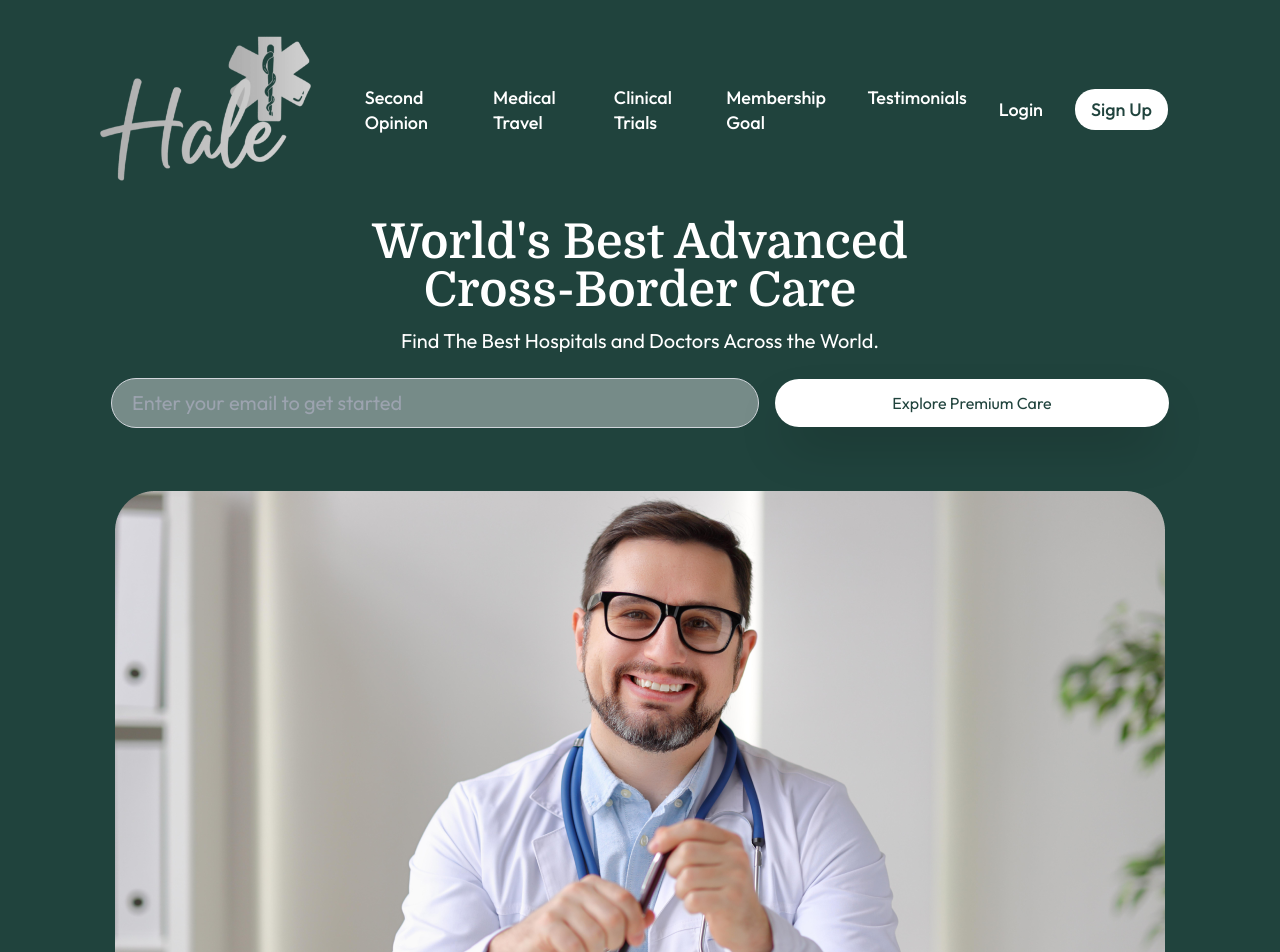
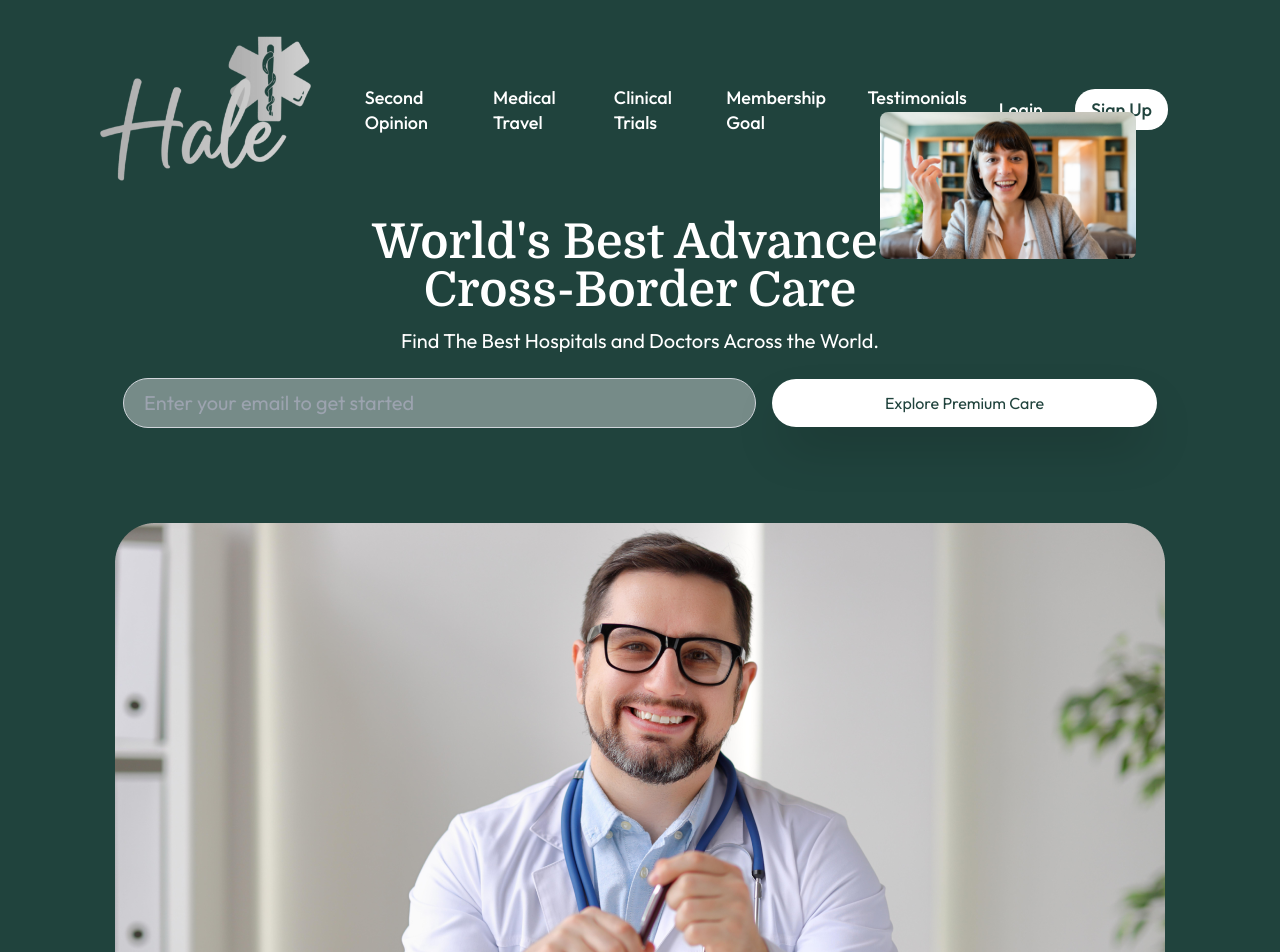
Before and after one commit to utkarsh125/project-hale, a React (Vite) app: page / in a window 1280 px wide. Shown: the top 952 px of the page. Built offline with nearby package versions, Linux system fonts and the light colour scheme.

Commit message:
added initial implementation of patient

```diff
--- a/src/components/Header/Header.jsx
+++ b/src/components/Header/Header.jsx
@@ -15,10 +15,10 @@ const Header = () => {
             <button type='button' className='overflow-hidden w-1/4 px-2 font-normal sm:px-2 sm:py-2 md:py-3 md:px-4 ml-4 justify-center shadow-2xl rounded-full flex bg-[#FFFFFF] text-dark-bg-green sm:my-2.5 sm:w-[60%]'>Explore Premium Care</button>
           </div>
 
-          <div className='flex flex-row sm:block mx-auto sm:mx-5 md:mx-3 justify-center items-center'>
-            <img src={doctor} alt="" className='mb-20 pt-10 z-[1] w-full'/>
+          <div className='hidden lg:w-[1050px] lg:h-[640pz] lg:flex '>
+            <img src={doctor} alt="" className='mt-8 pt-10 z-[1]'/>
             {/* Overlapping image */}
-            {/* <img src={patient} alt="" className='z-[0] absolute'/> */}
+            <img src={patient} alt="" className='w-1/5 rounded-lg right-36 top-28 z-[2] absolute'/>
           </div>
         </div>
     </div>
```
